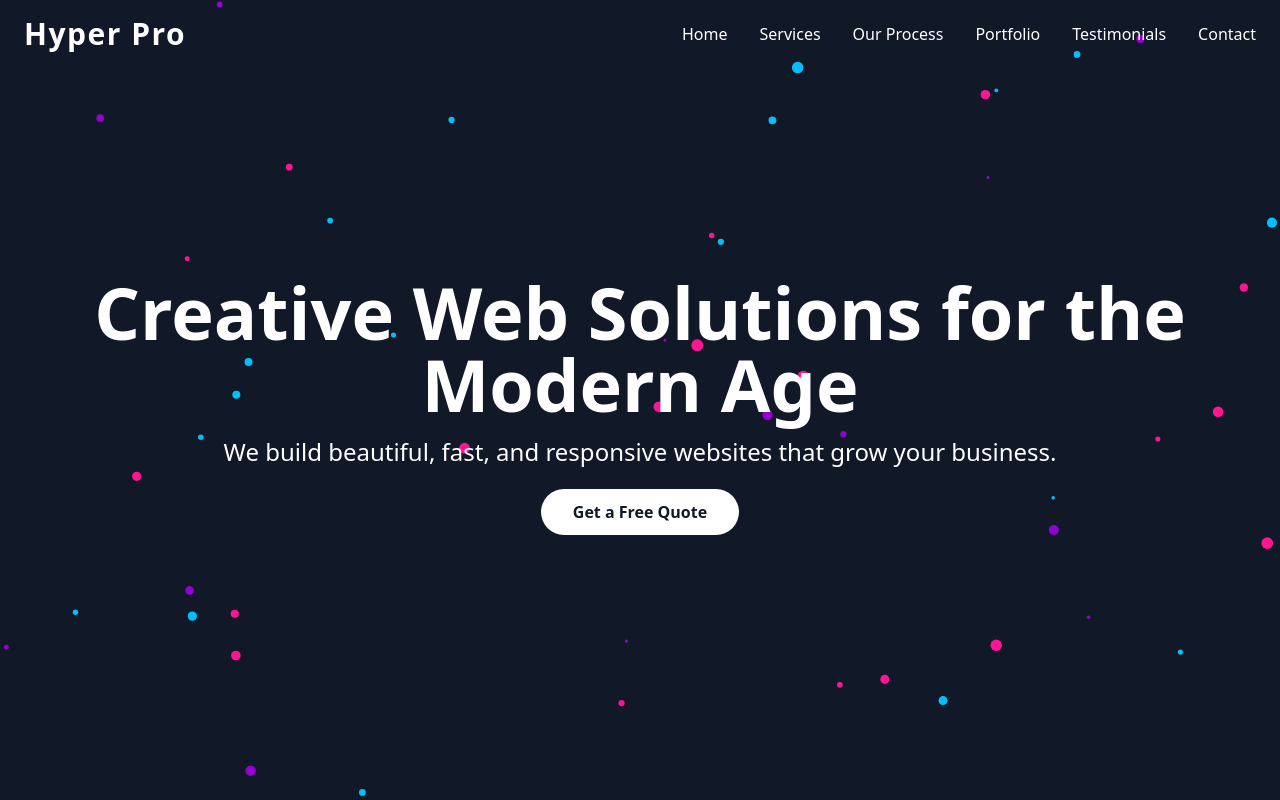
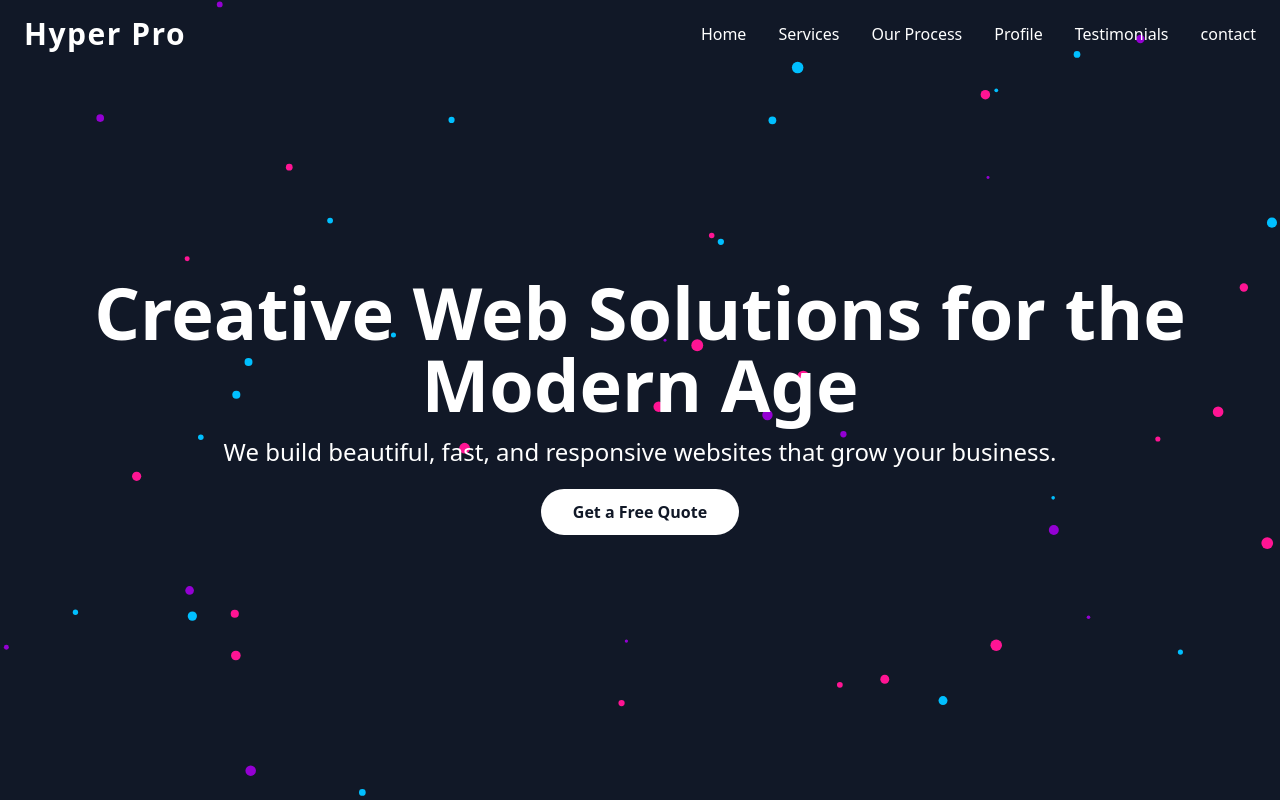
Before and after one commit to sithula-2011/Hyper-Pro, a plain HTML site: page index main.html in a window 1280 px wide. Shown: the top 800 px of the page. Drawn offline with nearby package versions, Linux system fonts and the light colour scheme.

Commit message:
Add files via upload

```diff
--- a/index main.html
+++ b/index main.html
@@ -49,9 +49,9 @@
                 <a href="#home" class="hover:text-cyan-400 transition">Home</a>
                 <a href="#services" class="hover:text-cyan-400 transition">Services</a>
                 <a href="#process" class="hover:text-cyan-400 transition">Our Process</a>
-                <a href="#portfolio" class="hover:text-cyan-400 transition">Portfolio</a>
+                <a href="#profile" class="hover:text-cyan-400 transition">Profile</a>
                 <a href="#testimonials" class="hover:text-cyan-400 transition">Testimonials</a>
-                <a href="#contact" class="hover:text-cyan-400 transition">Contact</a>
+                <a href="#contact" class="hover:text-cyan-400 transition">contact</a>
             </nav>
             <button class="md:hidden text-white" id="mobile-menu-button">
                 <svg class="w-6 h-6" fill="none" stroke="currentColor" viewBox="0 0 24 24" xmlns="http://www.w3.org/2000/svg"><path stroke-linecap="round" stroke-linejoin="round" stroke-width="2" d="M4 6h16M4 12h16m-7 6h7"></path></svg>
@@ -62,9 +62,9 @@
             <a href="#home" class="block py-2 px-4 text-sm hover:bg-gray-700">Home</a>
             <a href="#services" class="block py-2 px-4 text-sm hover:bg-gray-700">Services</a>
             <a href="#process" class="block py-2 px-4 text-sm hover:bg-gray-700">Our Process</a>
-            <a href="#portfolio" class="block py-2 px-4 text-sm hover:bg-gray-700">Portfolio</a>
+            <a href="#porfile" class="block py-2 px-4 text-sm hover:bg-gray-700">profile</a>
             <a href="#testimonials" class="block py-2 px-4 text-sm hover:bg-gray-700">Testimonials</a>
-            <a href="#contact us" class="block py-2 px-4 text-sm hover:bg-gray-700">Contact</a>
+            <a href="#contact" class="block py-2 px-4 text-sm hover:bg-gray-700">Contact</a>
         </div>
     </header>
 
@@ -79,13 +79,13 @@
     </section>
 
      <!-- profile -->
-    <section id="contact" class="py-20 bg-gray-800">
+    <section id="profile" class="py-20 bg-gray-800">
         <div class="container mx-auto px-6">
             <h3 class="text-4xl font-bold text-center mb-12">Owner&#39;s profile</h3>
             <form class="max-w-xl mx-auto">
 
                 <div class="text-center">
-                    <a href="index.html" class="bg-gradient-to-r from-pink-500 to-purple-600 font-bold py-3 px-8 rounded-full hover:opacity-90 transition-opacity inline-block">Profile page</a>
+                    <a href="index.html"  class="bg-gradient-to-r from-pink-500 to-purple-600 font-bold py-3 px-8 rounded-full hover:opacity-90 transition-opacity inline-block">Profile page</a>
                 </div>
             </form>
         </div>
```
